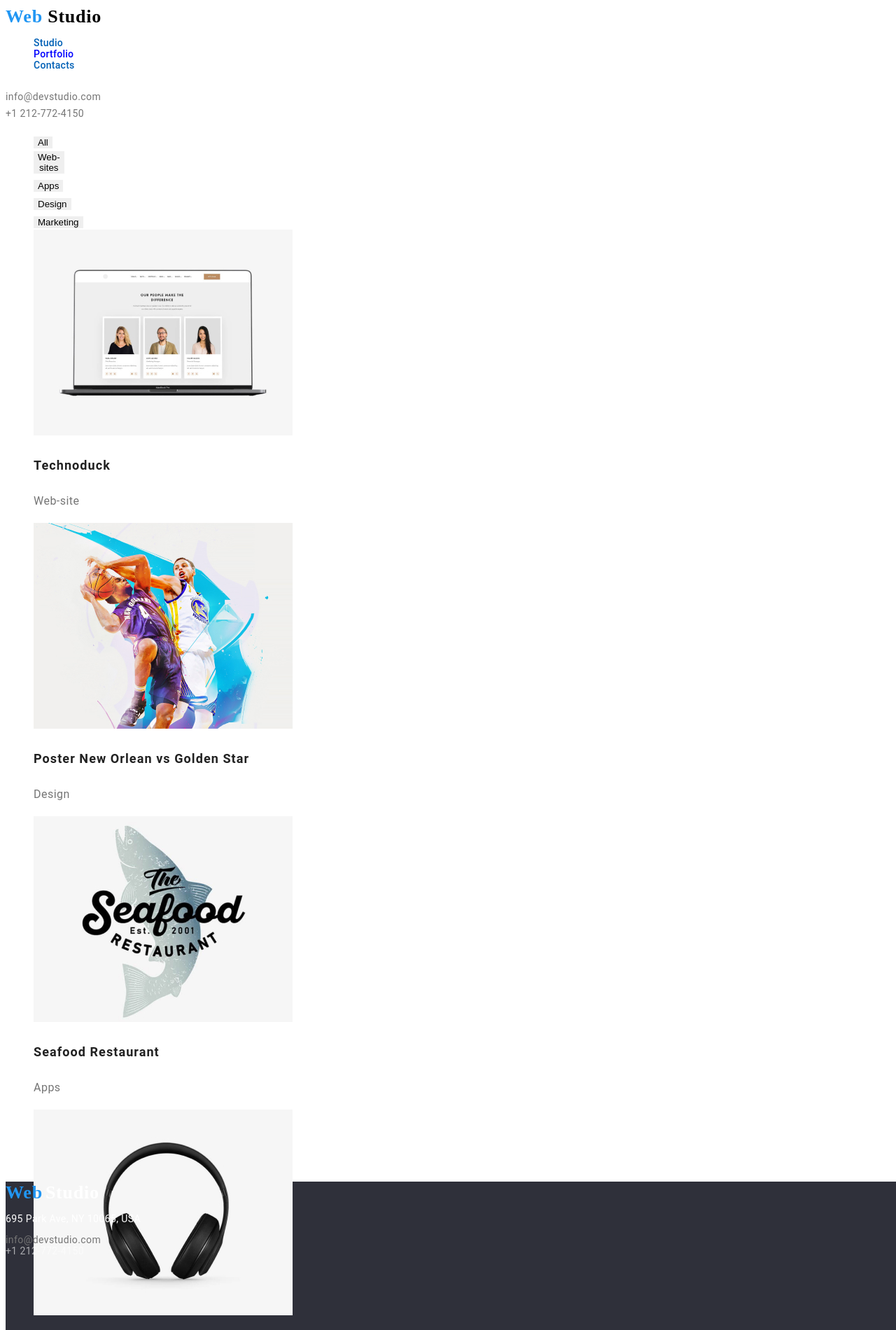
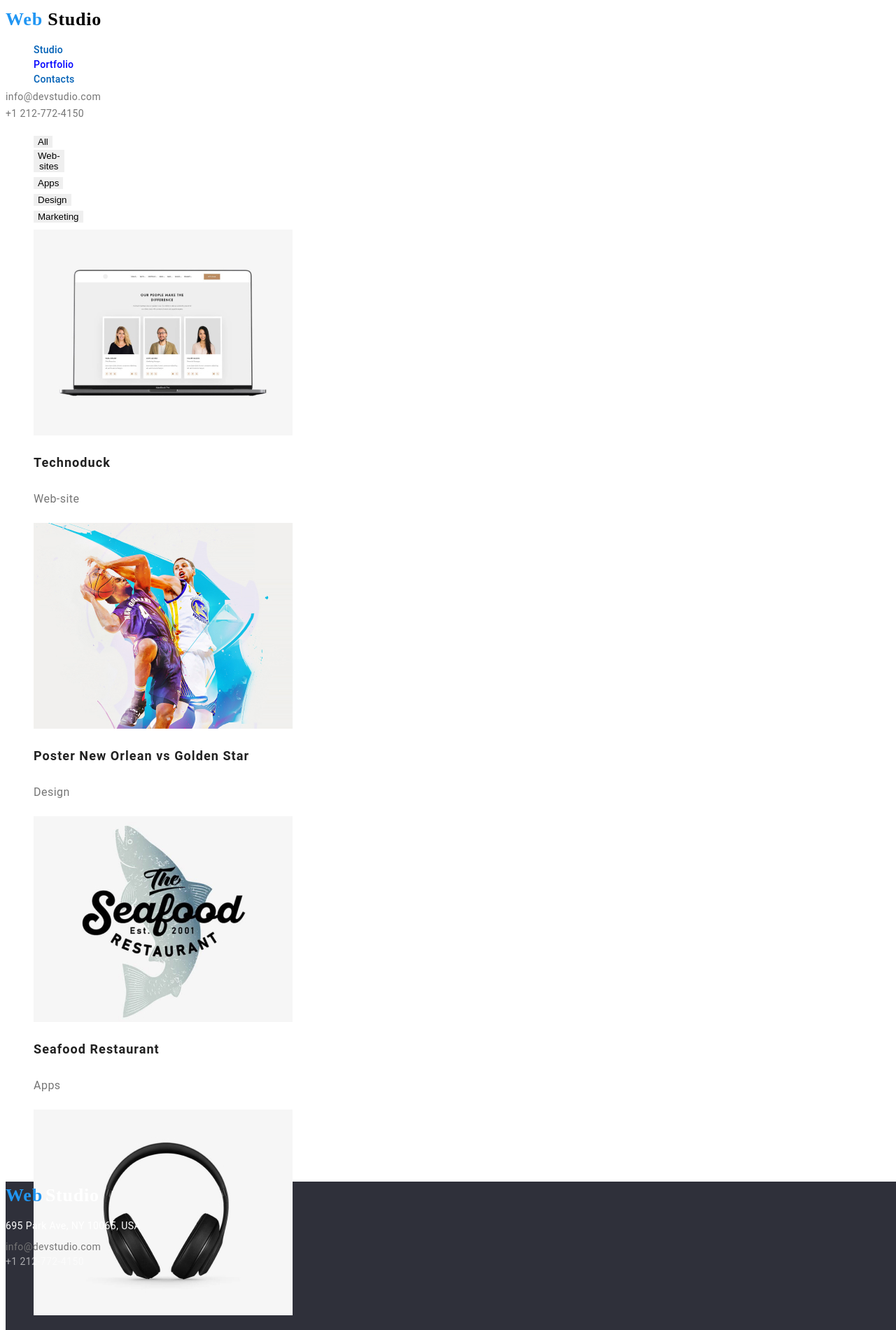
Before and after one commit to Tamas-Norbert/goit-markup-hw-02, a plain HTML site: page portfolio.html in a window 1280 px wide. Shown: the top 1900 px of the page at 70% size. Drawn offline with Linux system fonts and the light colour scheme.

Commit message:
Update style.css

```diff
--- a/css/style.css
+++ b/css/style.css
@@ -69,7 +69,7 @@ h1 {
   font-family: Roboto;
   font-size: 44px;
   font-weight: 900px;
-  line-height: 60px;
+  line-height: 1.5;
   letter-spacing: 0.06em;
   text-align: center;
   color: #ffffff;
@@ -84,7 +84,7 @@ h1 {
   font-size: 16px;
   font-style: normal;
   font-weight: 700px;
-  line-height: 30px;
+  line-height: 1.5;
   letter-spacing: 0.96px;
   border-radius: 4px;
   background-color: #188ce8;
@@ -99,7 +99,7 @@ h2 {
   font-family: Roboto;
   font-size: 36px;
   font-weight: 700px;
-  line-height: 42px;
+  line-height: 1.5;
   letter-spacing: 0.03em;
   text-align: center;
   color: #212121;
@@ -112,7 +112,7 @@ h3 {
   font-family: Roboto;
   font-size: 14px;
   font-weight: 700px;
-  line-height: 16px;
+  line-height: 1.5;
   letter-spacing: 0.03em;
   text-align: left;
   color: #212121;
@@ -124,7 +124,7 @@ h3 {
   top: 800px;
   font-family: Roboto;
   font-size: 14px;
-  line-height: 24px;
+  line-height: 1.5;
   letter-spacing: 0.03em;
   text-align: left;
   color: #757575;
@@ -136,7 +136,7 @@ h3 {
   left: 215px;
   font-family: Roboto;
   font-size: 14px;
-  line-height: 16px;
+  line-height: 1.5;
   letter-spacing: 0.03em;
   text-align: left;
   text-decoration: none;
@@ -151,7 +151,7 @@ h3 {
   font-family: Roboto;
   font-size: 16px;
   font-weight: 500;
-  line-height: 19px;
+  line-height: 1.5;
   letter-spacing: 0.03em;
   display: flex;
   color: #212121;
@@ -165,7 +165,7 @@ h3 {
   font-family: Roboto;
   font-size: 16px;
   font-weight: 400;
-  line-height: 19px;
+  line-height: 1.5;
   letter-spacing: 0.03em;
   display: flex;
   color: #757575;
@@ -184,7 +184,7 @@ h3 {
   left: 215px;
   font-family: Roboto;
   font-size: 14px;
-  line-height: 16px;
+  line-height: 1.5;
   letter-spacing: 0.03em;
   text-align: left;
   color: #ffffff;
@@ -196,7 +196,7 @@ h3 {
   left: 215px;
   font-family: Roboto;
   font-size: 14px;
-  line-height: 16px;
+  line-height: 1.5;
   letter-spacing: 0.03em;
   text-align: left;
   color: #ffffff99;
@@ -211,12 +211,13 @@ h3 {
   font-family: Roboto;
   font-size: 14px;
   font-weight: 400;
-  line-height: 16px;
+  line-height: 1.5;
   letter-spacing: 0.03em;
   text-align: left;
   color: #ffffff99;
   text-decoration: none;
 }
+
 .basement-address {
   width: 231px;
   height: 72px;
@@ -224,7 +225,7 @@ h3 {
   left: 215px;
   font-family: Roboto;
   font-size: 14px;
-  line-height: 16px;
+  line-height: 1.5x;
   letter-spacing: 0.03em;
   text-align: left;
   font-style: normal;
@@ -237,7 +238,7 @@ h3 {
   font-family: Raleway;
   font-size: 26px;
   font-weight: 700;
-  line-height: 31px;
+  line-height: 1.5x;
   letter-spacing: 0.03em;
   text-align: left;
 }
@@ -249,7 +250,7 @@ h3 {
   font-family: Raleway;
   font-size: 26px;
   font-weight: 700;
-  line-height: 31px;
+  line-height: 1.5;
   letter-spacing: 0.03em;
   text-align: left;
 }
@@ -270,7 +271,7 @@ h3 {
   font-family: Roboto;
   font-size: 18px;
   font-weight: 700px;
-  line-height: 36px;
+  line-height: 1.5;
   letter-spacing: 0.06em;
   text-align: left;
   color: #212121;
@@ -283,7 +284,7 @@ h3 {
   left: 639px;
   font-family: Roboto;
   font-size: 16px;
-  line-height: 30px;
+  line-height: 1.5;
   letter-spacing: 0.03em;
   text-align: left;
   color: #757575;
@@ -293,7 +294,7 @@ h3 {
   width: 52px;
   font-weight: 500px;
   size: 16px;
-  line-height: 26px;
+  line-height: 1.5;
   height: 26px;
   top: 180px;
   border-radius: 0;
@@ -321,7 +322,7 @@ h3 {
   font-family: Roboto;
   font-size: 14px;
   font-weight: 500;
-  line-height: 16px;
+  line-height: 1.5;
   letter-spacing: 0.02em;
   text-align: left;
   color: #212121;
```
